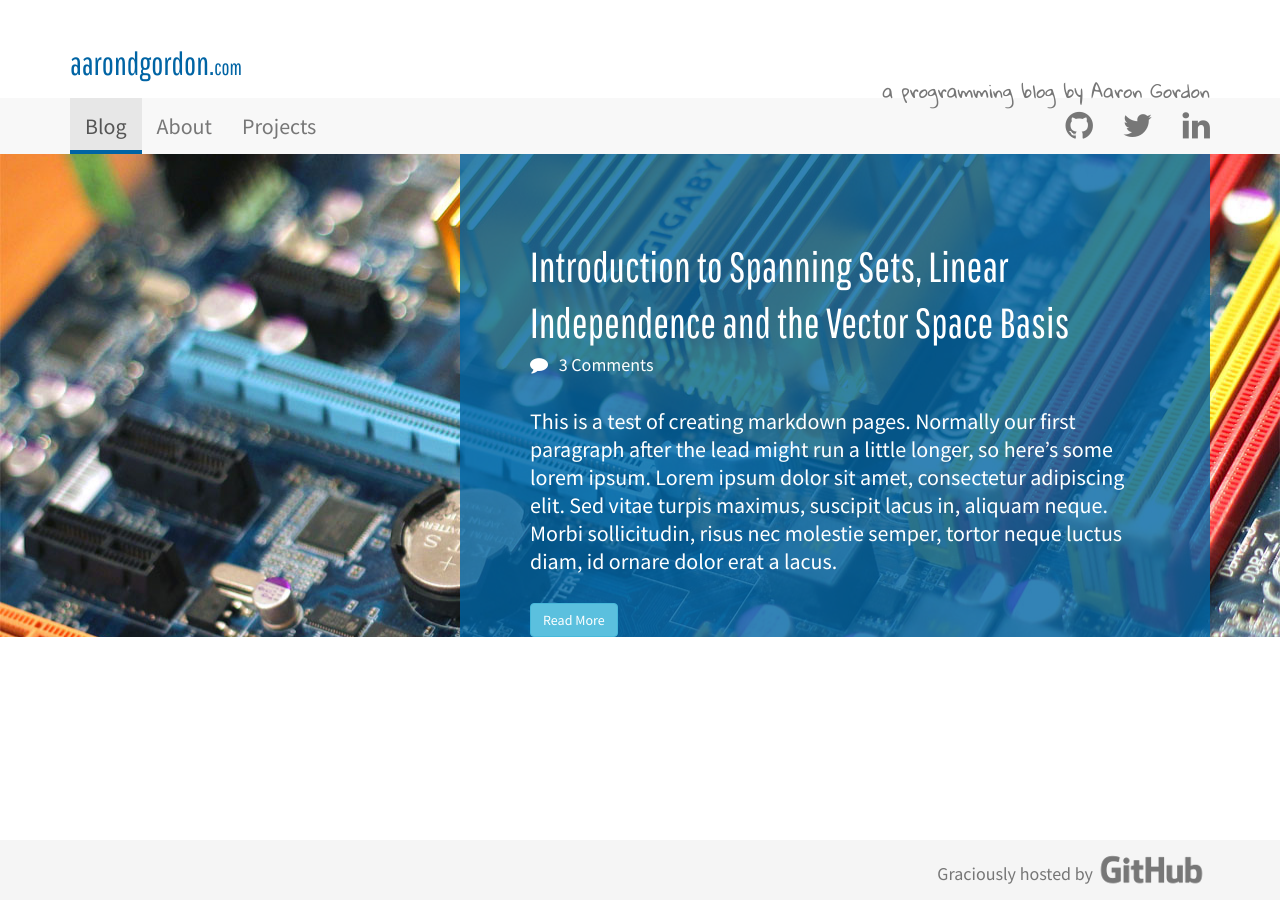
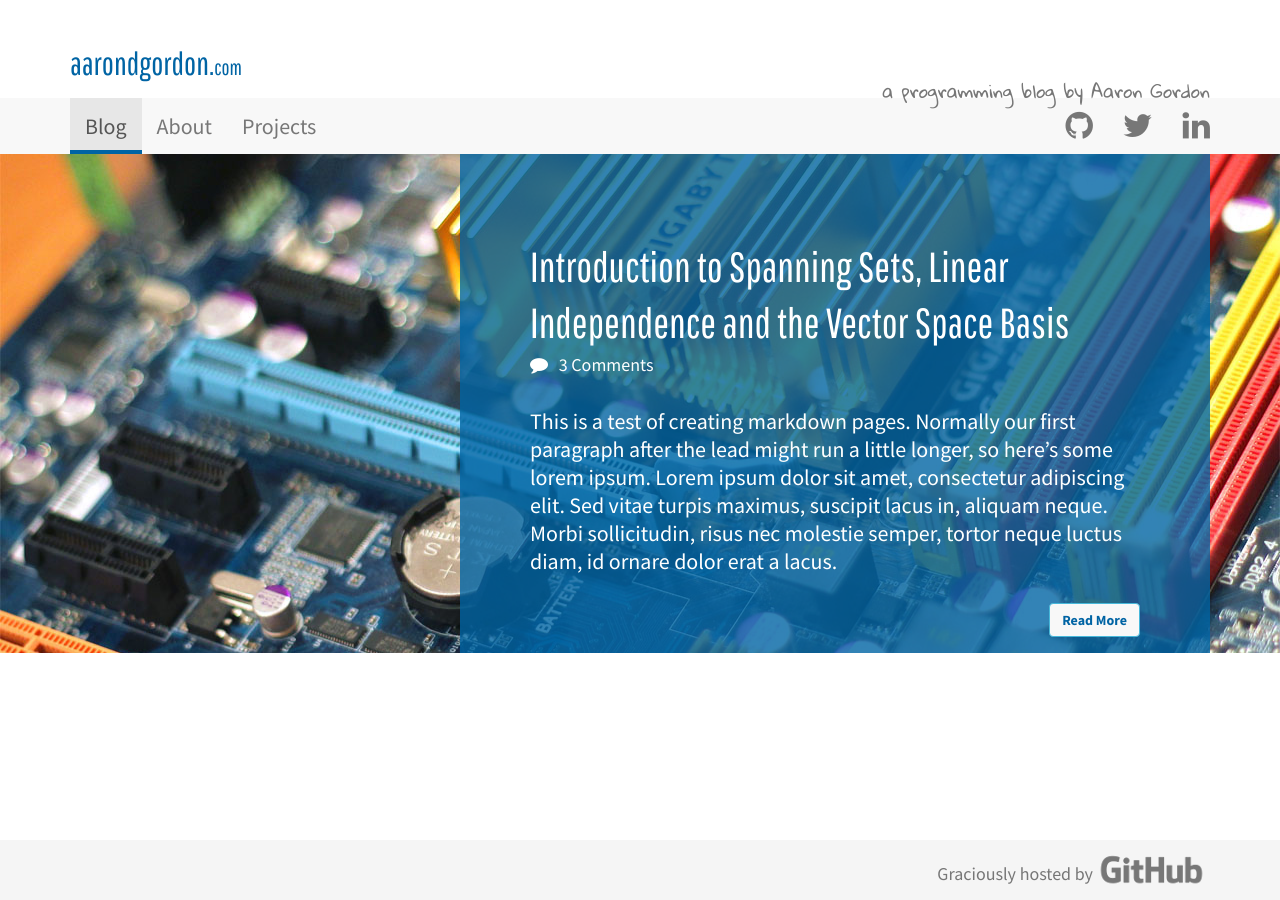
Before and after one commit to aarondgordon/aarondgordon.github.io, a Jekyll site: the page built from index.html, in a window 1280 px wide. Built offline with Jekyll 4.4.1, drawn with Linux system fonts in a browser that asks for light colours; nearby versions of some CDN libraries.

Commit message:
Styled cover panel button

```diff
--- a/assets/css/layout.css
+++ b/assets/css/layout.css
@@ -97,6 +97,14 @@ body {
   font-size: 2.333em; /* 42px/18px */
   font-family: 'Pathway Gothic One', sans-serif;
   line-height: 1.34; /* 4 x baseline | 56px/42px */
+}
+
+.cover-panel-btn {
+  float: right;
+  margin-bottom: 1.167em; /* 21px / 18px */
+  color: #0064a4;
+  background-color: #f8f8f8;
+  font-weight: 700;
 }
 
 .container-content-wrapper {
```
